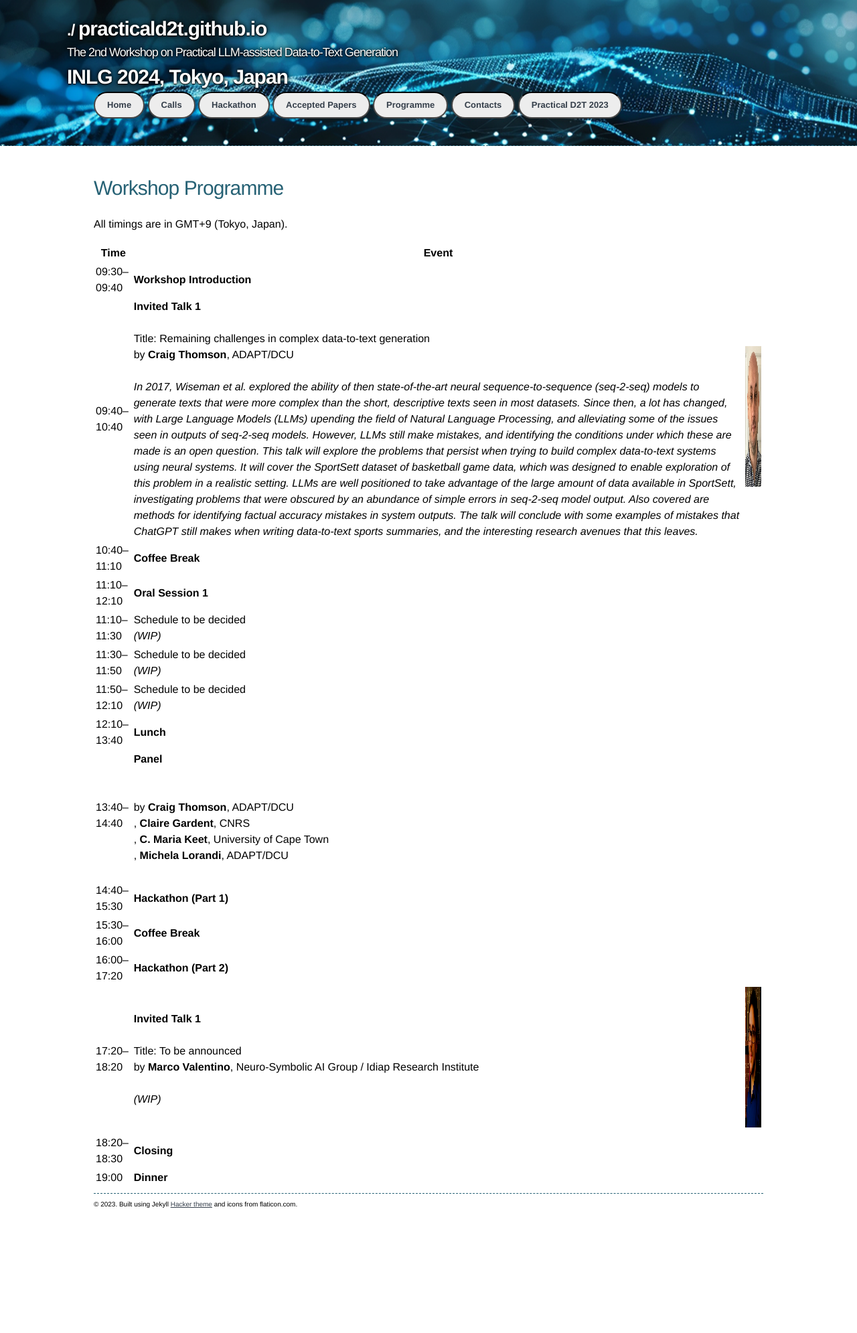
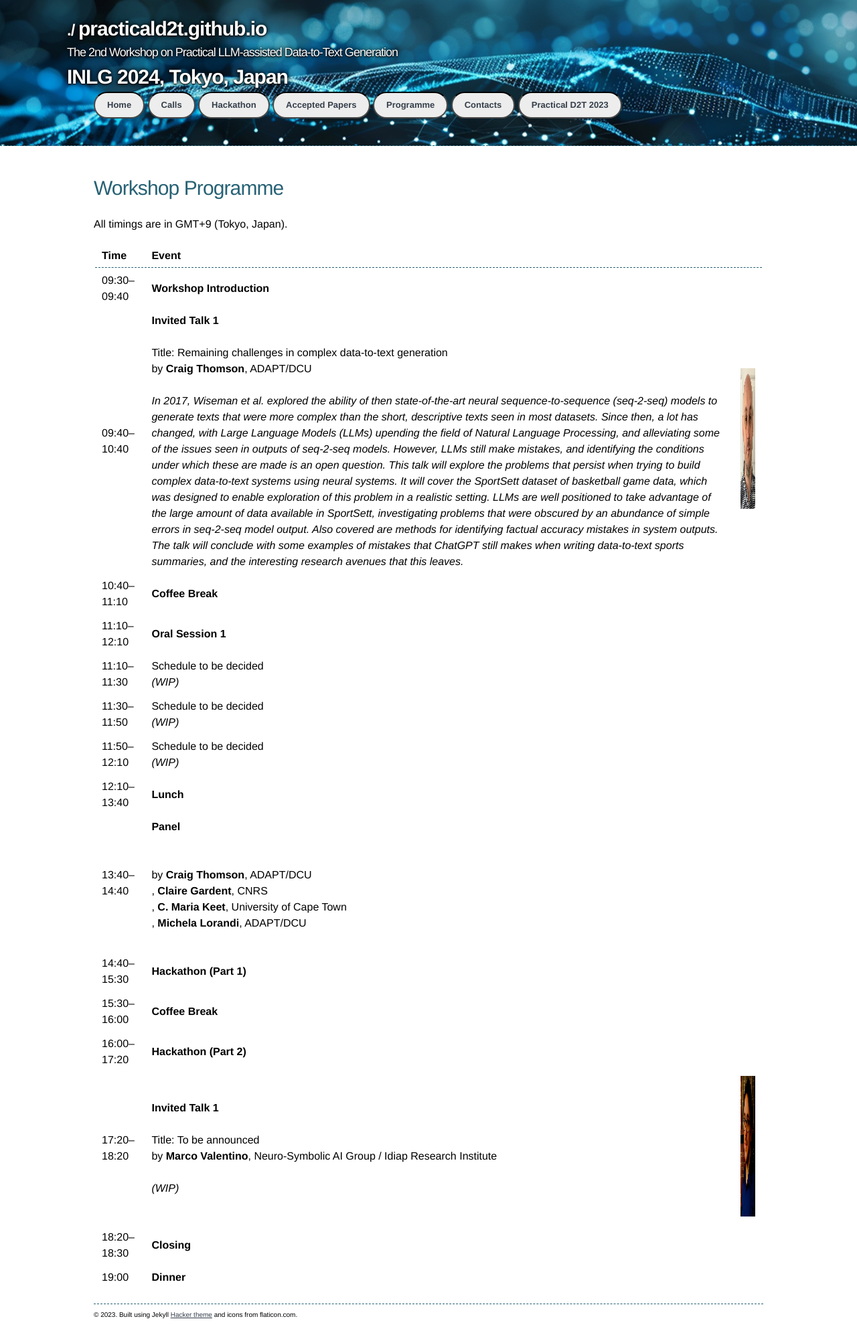
Before and after one commit to practicald2t/practicald2t.github.io, a Jekyll site: the page built from pages/programme.md, in a window 1280 px wide. Shown: the whole page at 67% size. Built offline with Jekyll 4.4.1, drawn with Linux system fonts in a browser that asks for light colours; before the commit the page ends 1826 px from its top, so only the background shows below that.

Commit message:
Update jekyll-theme-hacker.scss

```diff
--- a/_sass/jekyll-theme-hacker.scss
+++ b/_sass/jekyll-theme-hacker.scss
@@ -190,7 +190,7 @@ code.highlighter-rouge {
 }
 
 
-/*table {
+table {
   width: 100%;
   margin: 0 0 20px 0;
 }
@@ -203,7 +203,7 @@ th {
 
 td {
   padding: 5px 10px;
-}*/
+}
 
 hr {
   height: 0;
```
